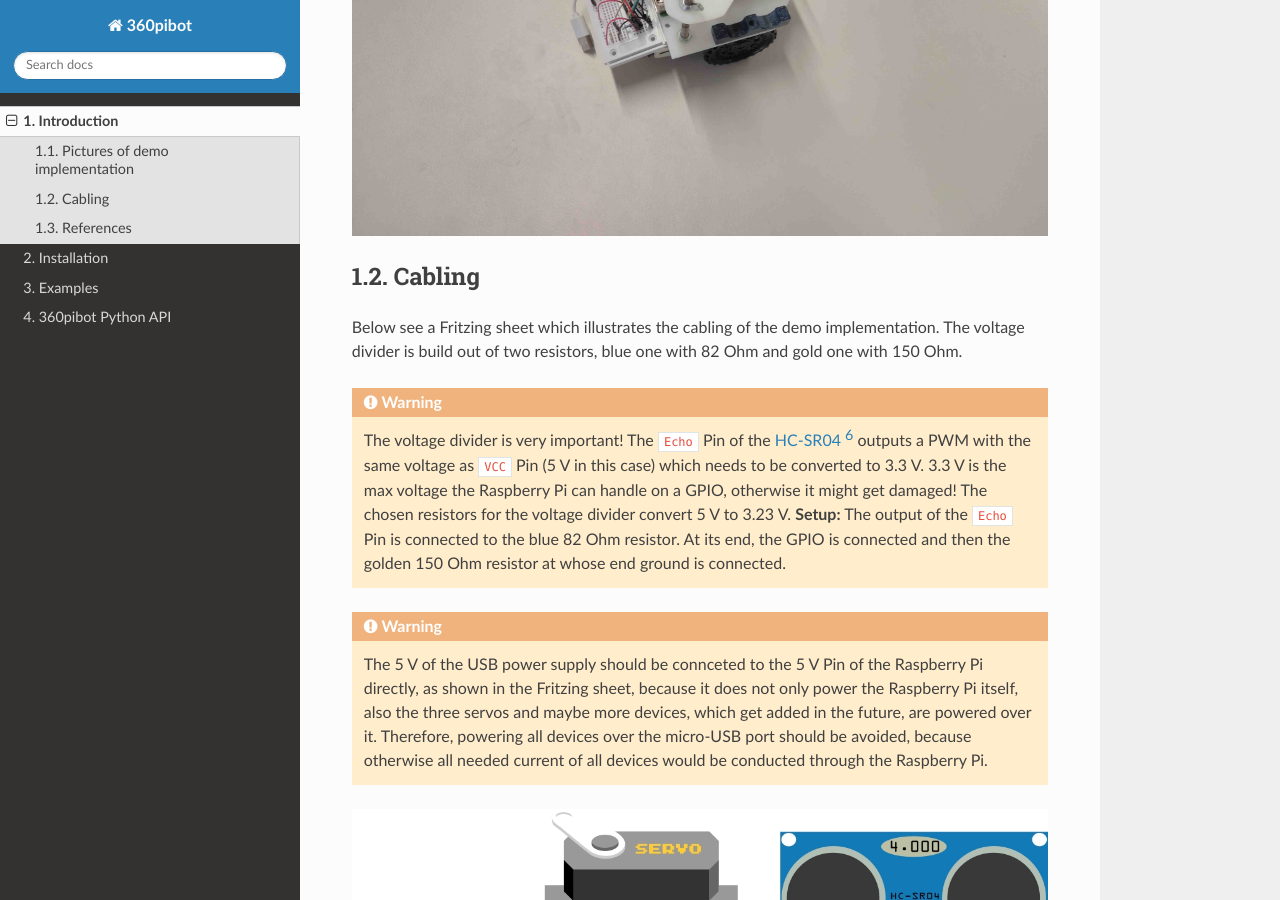
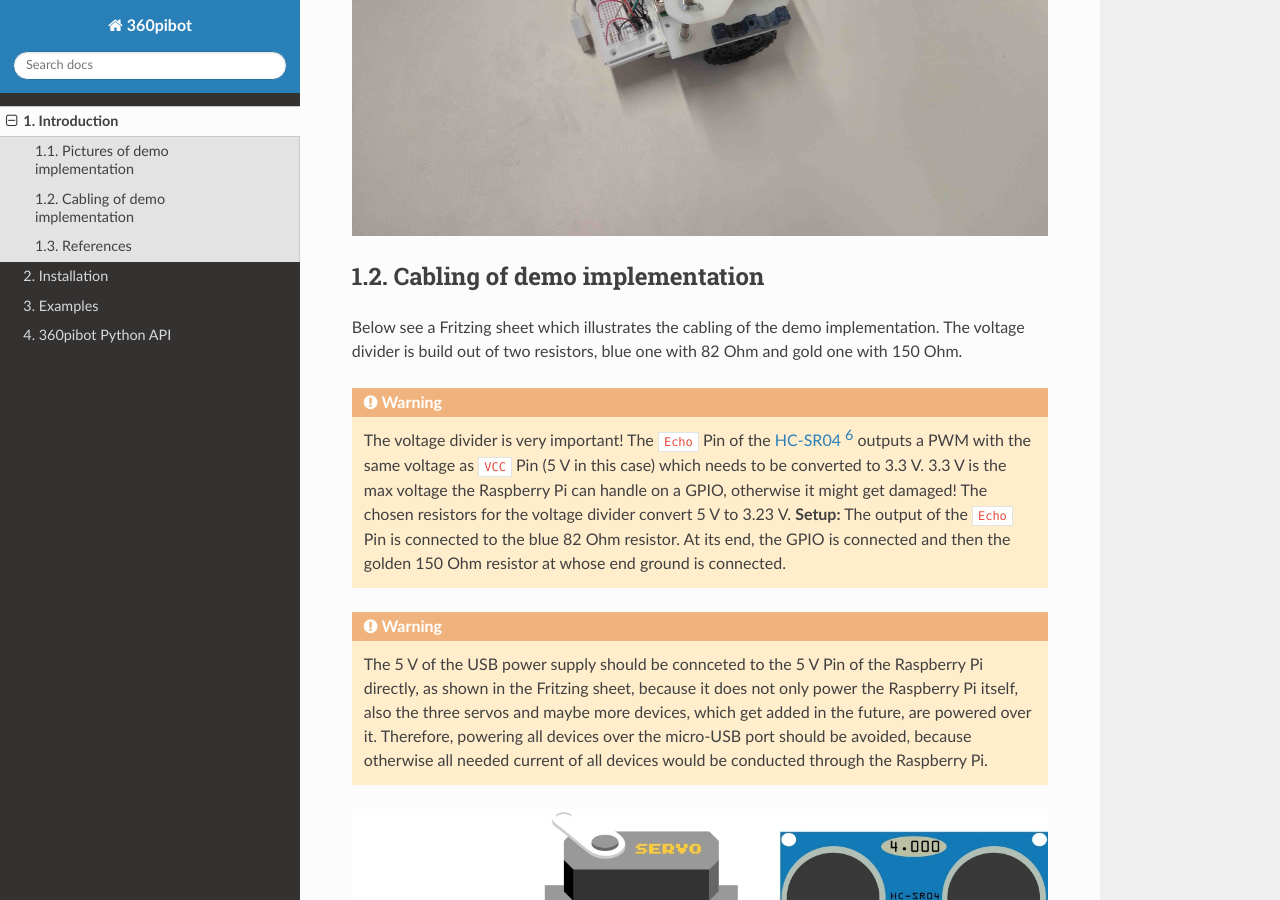
Before and after one commit to choeffer/360pibot, a Sphinx documentation site: the page built from docs/intro.rst, in a window 1280 px wide and 900 px high, scrolled down 3912 px. Built offline with Sphinx 7.4.7 and the Read the Docs theme 2.0.0, drawn with Linux system fonts in a browser that asks for light colours.

```diff
--- a/docs/intro.rst
+++ b/docs/intro.rst
@@ -70,8 +70,8 @@
 
 .. image:: /_static/5.jpg
 
-Cabling
--------
+Cabling of demo implementation
+------------------------------
 
 Below see a Fritzing sheet which illustrates the cabling of the demo implementation.
 The voltage divider is build out of two resistors, blue one with 82 Ohm and gold
```
